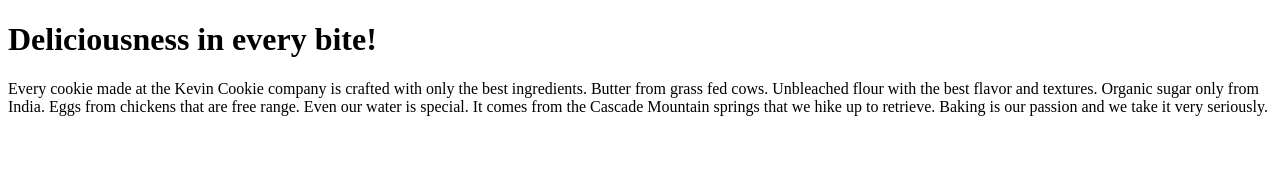
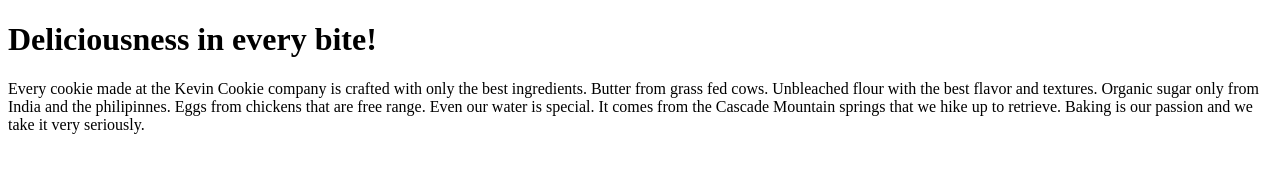
Before and after one commit to elatlati24/KevinCookieCompany.com, a plain HTML site: page index.htm in a window 1280 px wide. Drawn offline with Linux system fonts and the light colour scheme.

Commit message:
Update index.htm

```diff
--- a/index.htm
+++ b/index.htm
@@ -7,7 +7,7 @@
 <p>Every cookie made at the Kevin Cookie company is
     crafted with only the best ingredients. Butter from
     grass fed cows. Unbleached flour with the best flavor
-    and textures. Organic sugar only from India. Eggs
+    and textures. Organic sugar only from India and the philipinnes. Eggs
     from chickens that are free range. Even our water
     is special. It comes from the Cascade Mountain springs
     that we hike up to retrieve. Baking is our passion and
```
